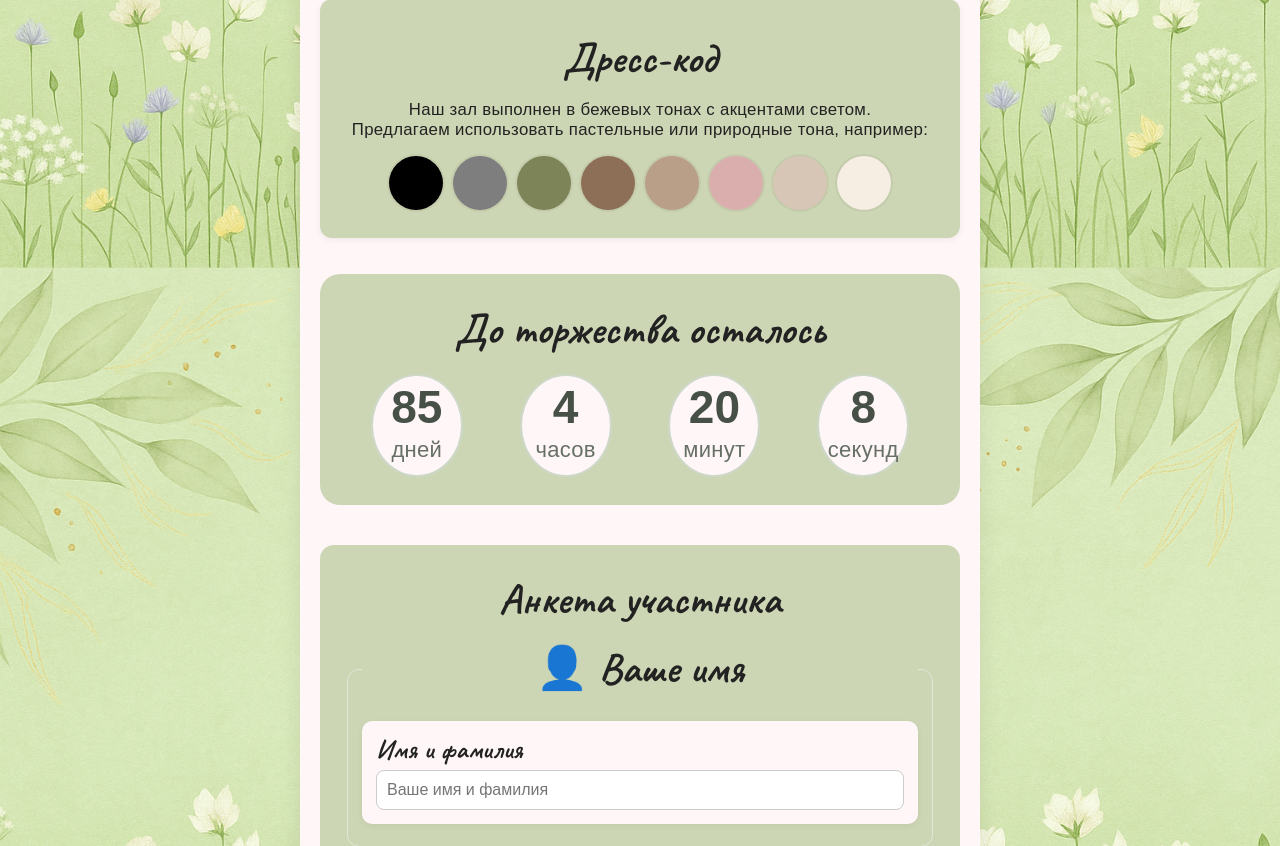
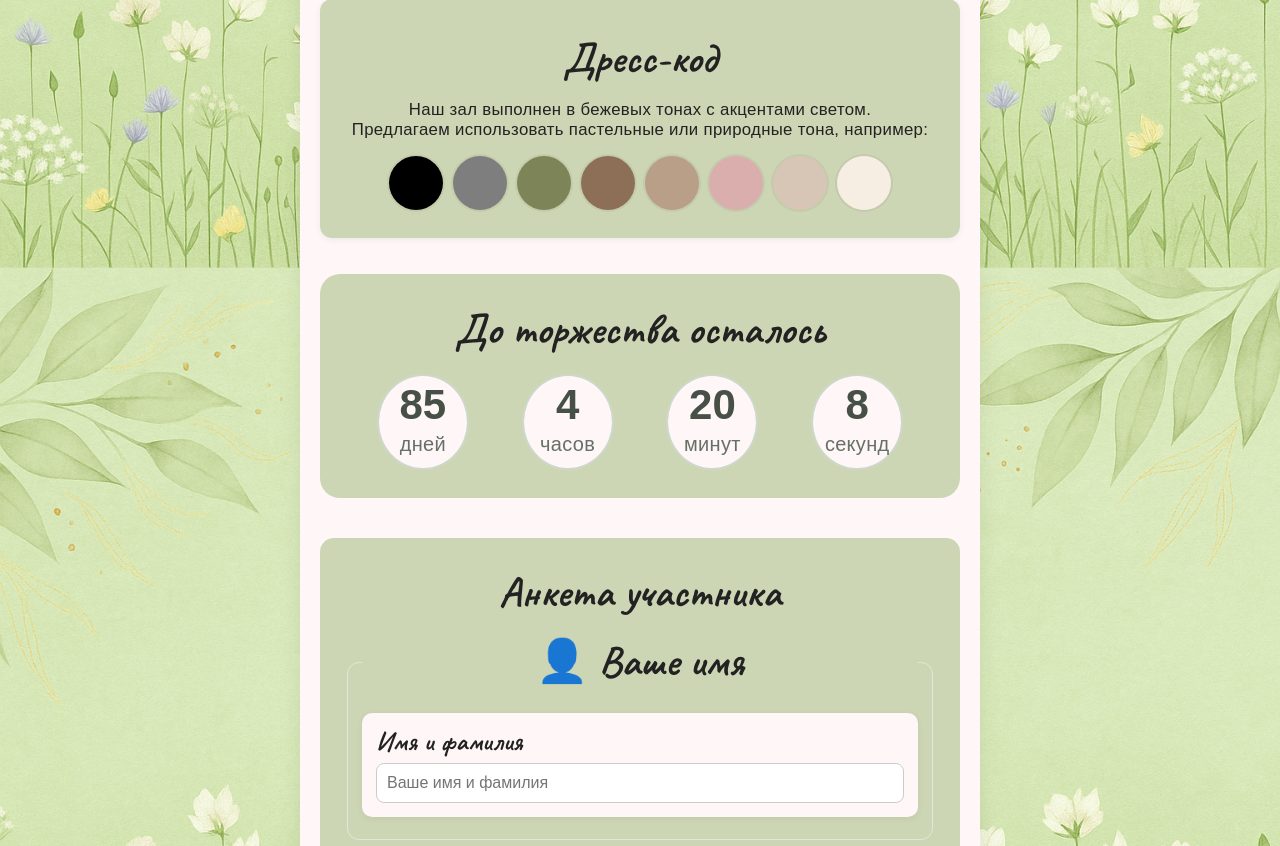
Before and after one commit to vihuhool/wedding, a Flask app: page / in a window 1280 px wide. Shown: the part 1439-2285 px from the top of the page. Run offline with Flask 3, Linux system fonts and the light colour scheme; the visitor is signed in with stand-in values (Sample User, id 1); parts of the project's set-up code (start-up, migrations or seed data) failed here and were passed over; some libraries are stand-ins or nearby versions; some web fonts are replaced.

Commit message:
maybe final

```diff
--- a/static/styles.css
+++ b/static/styles.css
@@ -425,16 +425,16 @@ h3, legend{ font-size: clamp(24px, 5.2vw, 42px); }
   }
 }
 
-@media (min-width: 1200px){
-  .timer-wrapper{ --gap: 50px; }
-  .count-circle{
-    flex: 0 0 160px; /* ещё больше на очень больших экранах */
-    width: 160px;
+@media (min-width: 1024px) {
+  .count-circle {
+    flex: 0 0 140px; /* ширина и высота круга */
+    width: 140px;
+    aspect-ratio: 1 / 1; /* гарантирует, что круг не станет овалом */
   }
-  .count-num{
-    font-size: 46px;
+  .count-num {
+    font-size: 42px;
   }
-  .count-label{
-    font-size: 22px;
+  .count-label {
+    font-size: 20px;
   }
 }
```
